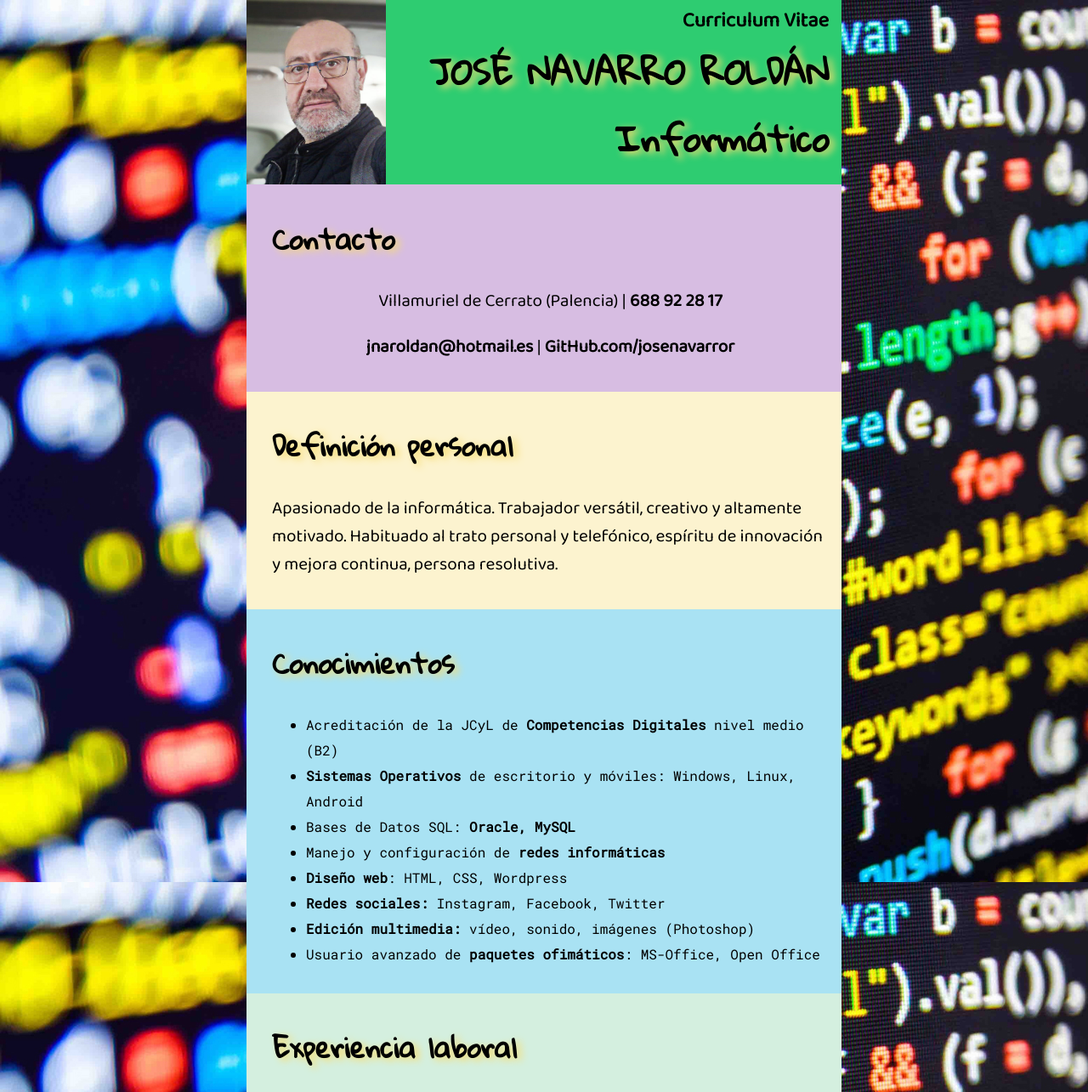
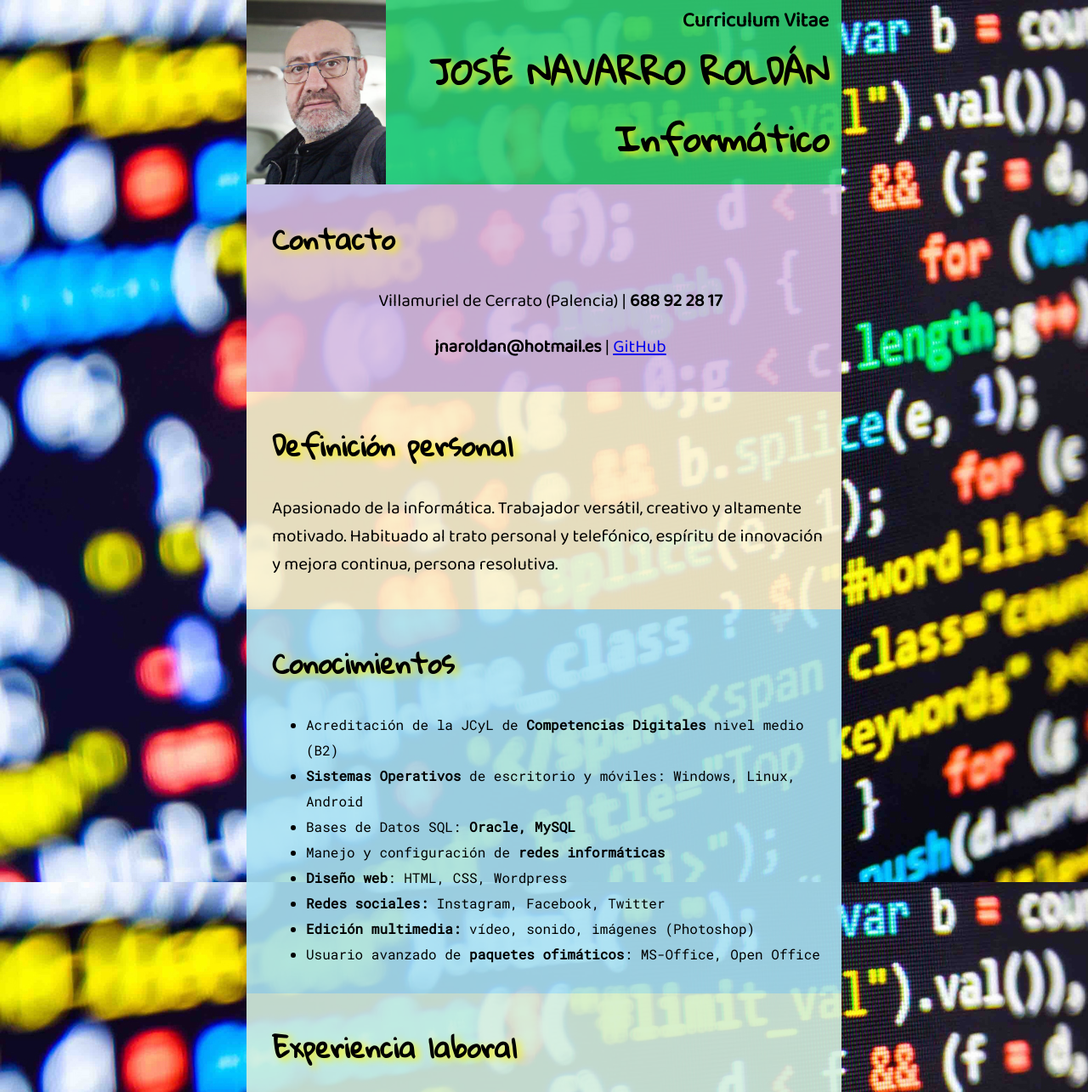
Before and after one commit to josenavarror/HTML-CSS, a plain HTML site: page CV_JNR/index.html in a window 1280 px wide. Shown: the top 1285 px of the page at 85% size. Drawn offline with Linux system fonts and the light colour scheme.

Commit message:
4 versión definitiva

```diff
--- a/CV_JNR/css/estilos_cv_jnr.css
+++ b/CV_JNR/css/estilos_cv_jnr.css
@@ -12,7 +12,7 @@ body{
 }
 
 header{
-    background-color:#2ECC71;
+    background-color:rgba(46, 204, 113, 0.9);
     background-image:url("../img/foto_jnr.jpg");
     background-repeat: no-repeat;
     background-size:contain;
@@ -37,7 +37,7 @@ header h3{
 
 h1,h2{
     font-family: 'Gloria Hallelujah', cursive;
-    text-shadow: #F7DC6F 5px 3px 8px;
+    text-shadow: #F5EF16 5px 3px 8px;
 }
 
 p{
@@ -63,22 +63,22 @@ header, .contacto, .personal, .cono, .laboral, .formacion, .trabajos, footer add
 }
 
 .contacto{
-    background-color: #D7BDE2;
+    background-color: rgba(215, 189, 226, 0.9);
 }
 
 .personal{
-    background-color: #fcf3cf;
+    background-color: rgba(252, 243, 207, 0.9);
 }
 
 .cono{
     list-style-type: square;
     font-family: 'Roboto Mono', monospace;
-    background-color:#A9E2F3;
+    background-color:rgba(169, 226, 243,0.9);
 }
 
 .laboral{
     list-style-type: circle;
-    background-color: #d4efdf;
+    background-color: rgba(212, 239, 223,0.9);
 }
 
 .laboral ul li, .formacion ul li, .trabajos ul li{
@@ -86,11 +86,11 @@ header, .contacto, .personal, .cono, .laboral, .formacion, .trabajos, footer add
 }
 
 .formacion{
-    background-color: #d68910;
+    background-color: rgba(214, 137, 16,0.9);
 }
 
 .trabajos{
-    background-color: #229954;
+    background-color: rgba(34, 153, 84,0.9);
 }
 
 .trabajos ul, .trabajos a{
@@ -108,7 +108,7 @@ address{
     text-align:center;
     margin-top:30px;
     margin-bottom:30px;
-    background-color: #d5dbdb;
+    background-color: rgba(213, 219, 219,0.9);
 }
 
 
--- a/CV_JNR/index.html
+++ b/CV_JNR/index.html
@@ -14,7 +14,7 @@
         <div class="contacto">
             <h2>Contacto</h2>
             <p>Villamuriel de Cerrato (Palencia) | <strong>688 92 28 17</strong></p>
-            <p> <strong>jnaroldan@hotmail.es</strong> | <strong>GitHub.com/josenavarror</strong></p>
+            <p> <strong>jnaroldan@hotmail.es</strong> | <a href="https://github.com/josenavarror" target="_blank">GitHub</></a></p>
         </div>
         <div class="personal">
             <h2>Definición personal</h2>
```
